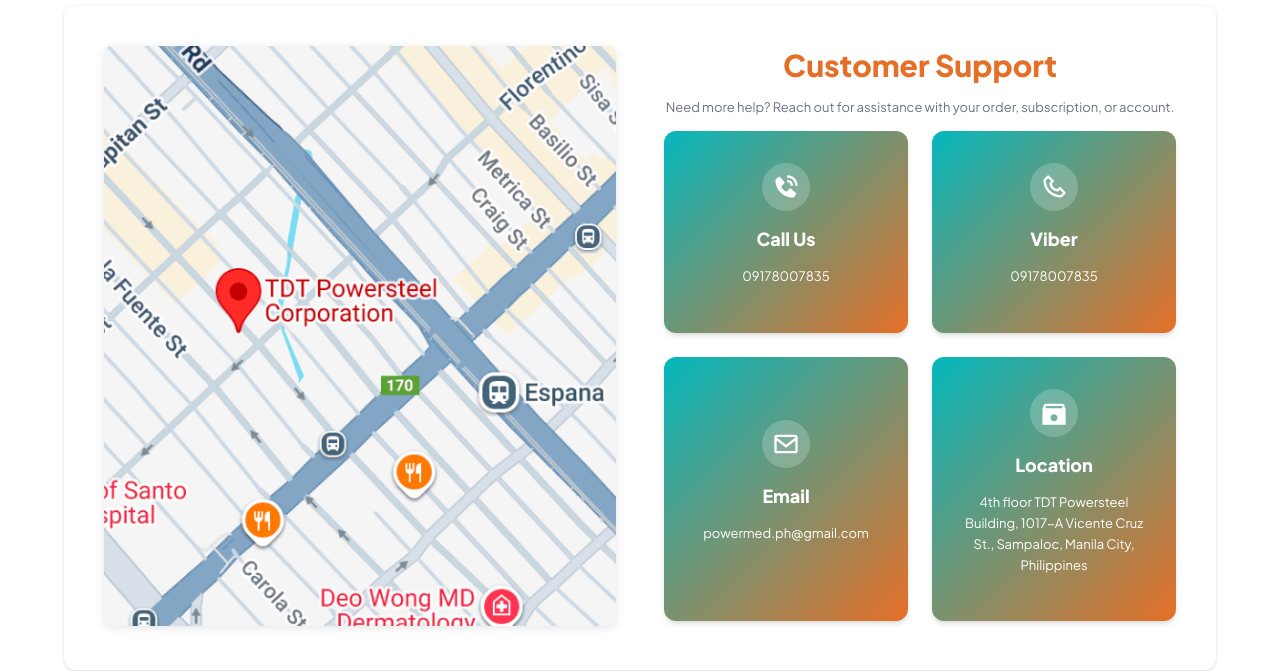
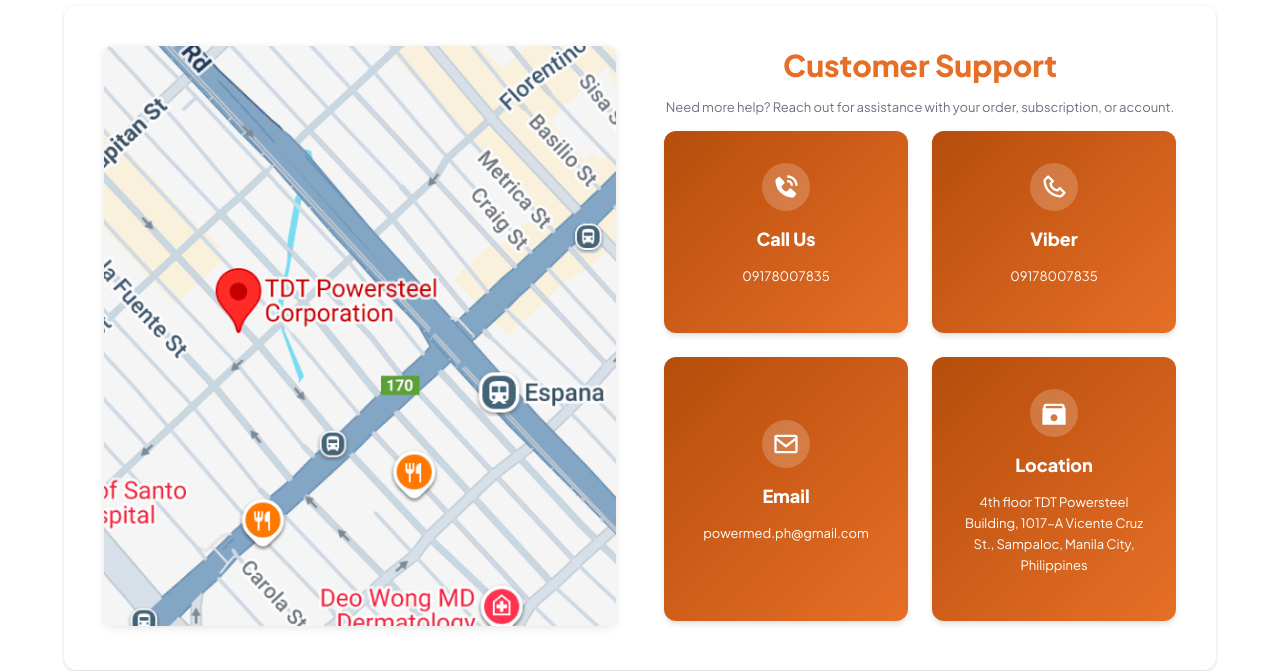
Before and after one commit to tdtbusinessdevelopment-lang/powermed, a React (Vite) app in the folder frontend/: page /contact in a window 1280 px wide. Shown: the part 1120-1791 px from the top of the page. Built offline with nearby package versions, Linux system fonts and the light colour scheme.

Commit message:
contact color

```diff
--- a/frontend/src/styles/contact.css
+++ b/frontend/src/styles/contact.css
@@ -360,7 +360,7 @@
 }
 
 .contact-card {
-  background: linear-gradient(135deg, #04b8be 0%, var(--green) 100%);
+  background: linear-gradient(135deg, #b64d0b 0%, var(--green) 100%);
   border-radius: 0.75rem;
   padding: 2rem 1.5rem;
   display: flex;
```
